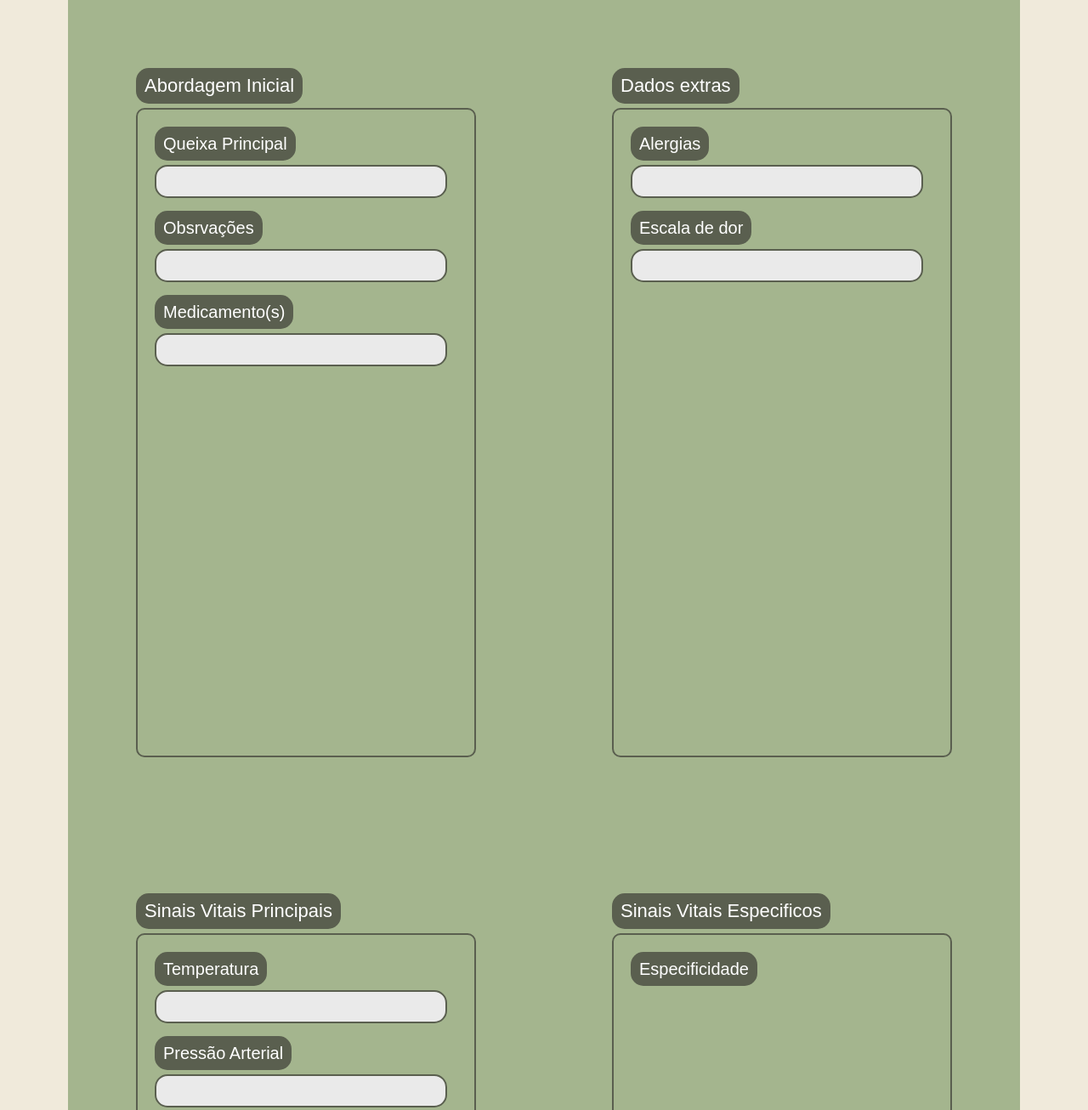
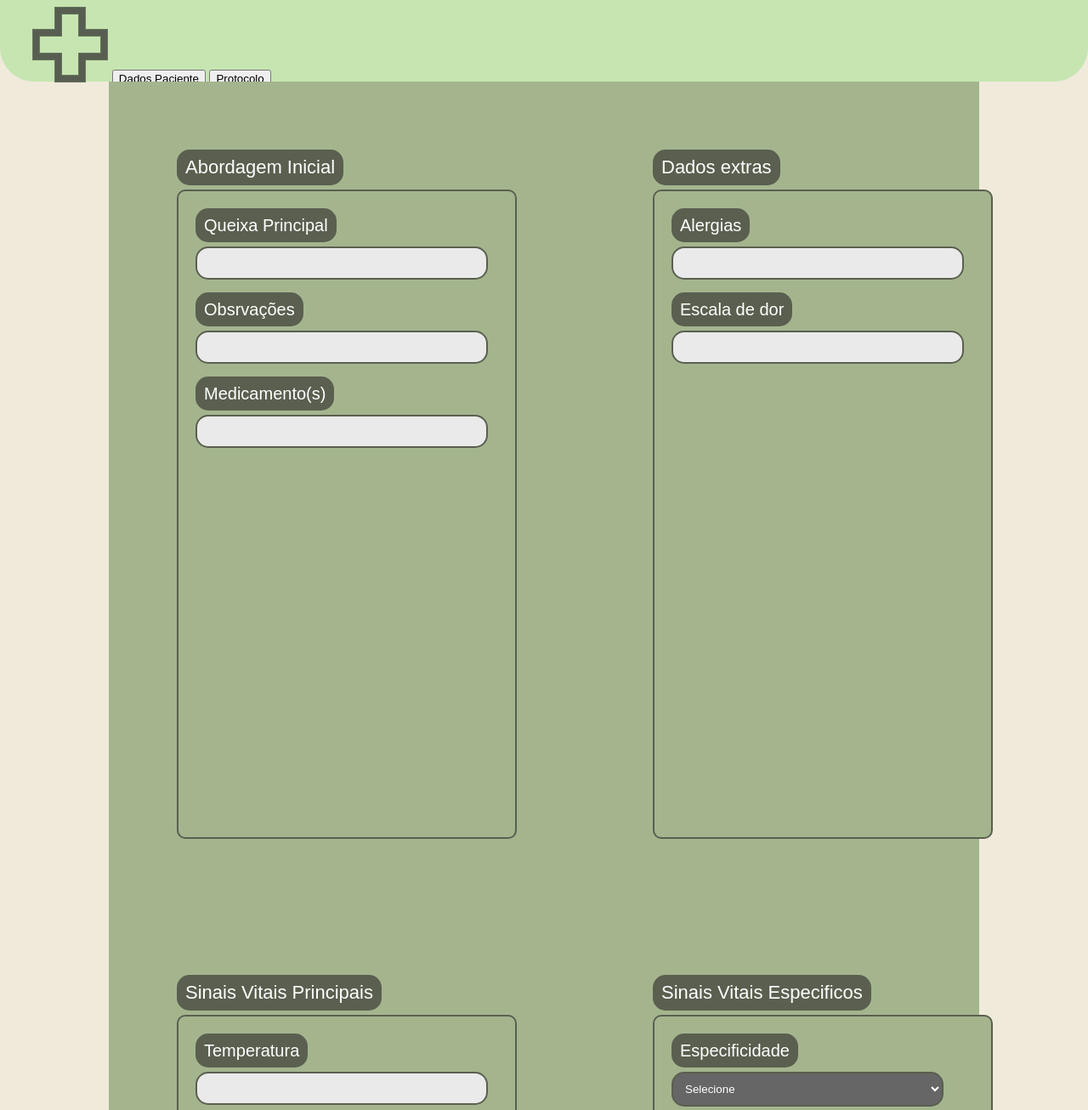
Before and after one commit to emberjp/AcolheMED, a plain HTML site: page public/nurse.html in a window 1280 px wide. Shown: the top 1306 px of the page at 85% size. Drawn offline with Linux system fonts and the light colour scheme.

Commit message:
Making header

```diff
--- a/public/nurse.html
+++ b/public/nurse.html
@@ -10,7 +10,11 @@
 
   <body>
     <header>
-      <div></div>
+      <div class="containerHeader">
+        <img src="../Images/LogoCerta.png" id="Logo"alt="Logo" width="89" height="89">
+        <button type="TrocaTela" id="ButDados">Dados Paciente</button>
+        <button type="TrocaTela" id="ButPro">Protocolo</button>
+      </div>
     </header>
     <main>
       <div class="Tudo">
@@ -64,6 +68,13 @@
             <h2 class="titulosec">Sinais Vitais Especificos</h2>
             <div class="containerOutline">
               <label for="Especificidade">Especificidade</label>
+              <select id="Especificidade" name="Especificidade">
+                <option>Selecione</option>
+                <option>Queimaduras</option>
+                <option>Sangramento</option>
+                <option>Qeuixa Respiratória</option>
+                <option>Outro</option>
+            </select>
             </div>
           </section>
         </div>
--- a/src/css/testeEnzo.css
+++ b/src/css/testeEnzo.css
@@ -8,7 +8,8 @@ body {
     font-family: Arial, sans-serif;
     background-color: var(--light-green);
     display: grid;
-    justify-content: center;
+
+    grid-template-rows:  1fr 1fr;
     align-items: center;
     height: 100vh;
 }
@@ -49,11 +50,13 @@ body {
     height: 90vh;
 }
 .Tudo{
+    justify-self: center;
     background: var(--light-green);
     display: grid;
     grid-template-columns: 1fr 1fr;
     grid-template-rows:  1fr 1fr;
     height: 100%;
+    width: 80%;
 
 
 }
@@ -68,3 +71,21 @@ input, select {
     border: 2px solid var(--dark-green);
     background: #EAEAEA;
 }
+select {
+    background: #666;
+    color: white;
+}
+.containerHeader{
+    background-color: var(--lighter-green);
+    height:12vh ;
+    display: block;
+    border-bottom-left-radius:40px ;
+    border-bottom-right-radius:40px ;
+
+
+
+}
+#Logo{
+    padding-left: 3vw;
+    padding-top: 1vh;
+}
```
Also changed, not shown: Images/LogoCerta.png (added).
